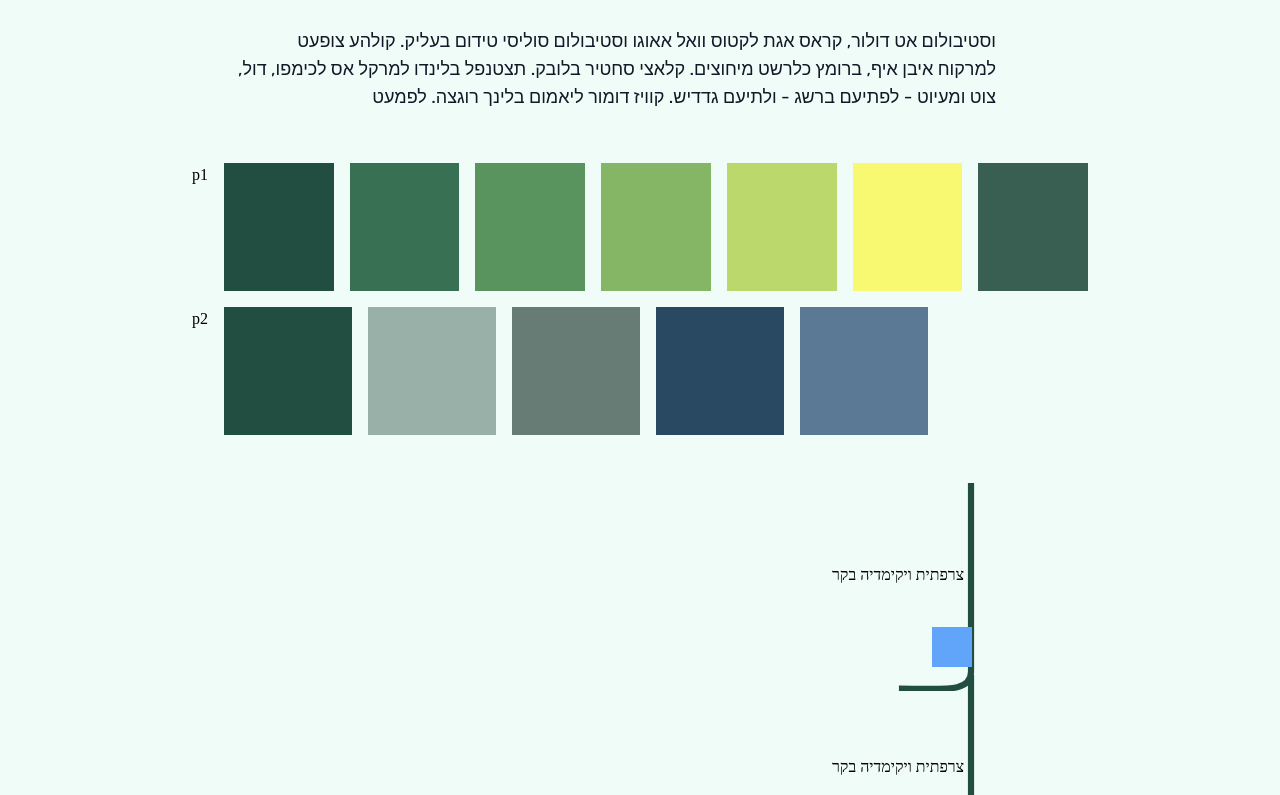
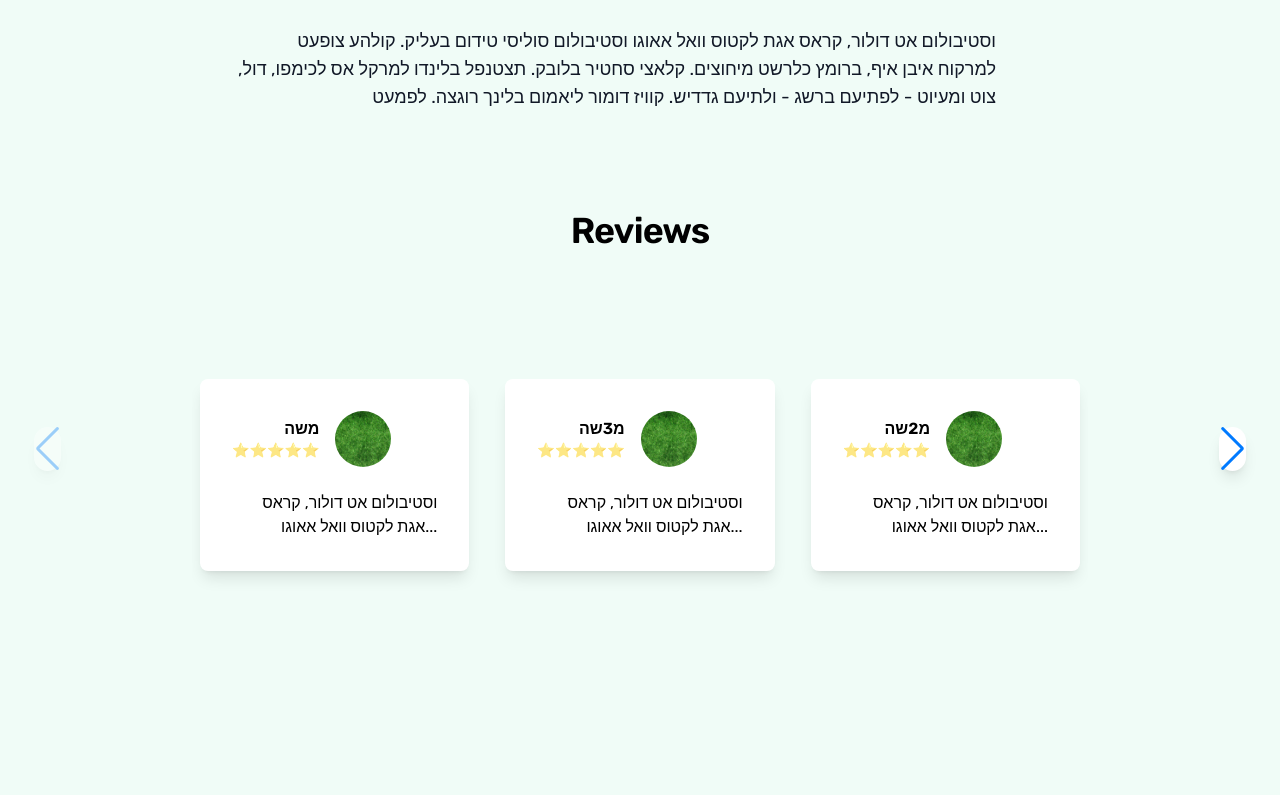
Before and after one commit to MosesLevin/Shirel-Gardening, a Next.js app: page / in a window 1280 px wide. Shown: the part 1745-2540 px from the top of the page. Built offline with nearby package versions, Linux system fonts and the light colour scheme; a web font is replaced by a local one.

Commit message:
started adding swiper for reviews

```diff
--- a/package.json
+++ b/package.json
@@ -14,6 +14,7 @@
     "next": "15.1.4",
     "react": "^19.0.0",
     "react-dom": "^19.0.0",
+    "swiper": "^11.2.2",
     "tailwind-merge": "^2.6.0"
   },
   "devDependencies": {
--- a/src/app/page.tsx
+++ b/src/app/page.tsx
@@ -7,6 +7,8 @@ import About from './sections/About'
 // import Blog from './sections/Blog'
 // import Faq from './sections/Faq'
 import Footer from './sections/Footer'
+import Reviews from './sections/Reviews'
+
 export default function Home() {
   return (
     <div>
@@ -15,6 +17,7 @@ export default function Home() {
       {/* <Timeline /> */}
       <Services />
       <About />
+      <Reviews />
       {/* <Portfolio />
       <Blog />
       <Faq /> */}
--- /dev/null
+++ b/src/app/sections/Reviews.tsx
@@ -0,0 +1,132 @@
+'use client'
+import Client1 from '@/assets/grass.jpg'
+import Icon from '@/assets/SVGs/test.svg'
+import { Swiper, SwiperSlide } from 'swiper/react'
+import { Navigation, Autoplay } from 'swiper/modules'
+import Image from 'next/image'
+import { StaticImageData } from 'next/image'
+import SectionHeader from '@/components/SectionHeader'
+import 'swiper/css'
+import 'swiper/css/navigation'
+import 'swiper/css/autoplay'
+
+interface Review {
+  name: string
+  text: string
+  profileAvatar: StaticImageData
+  stars: number
+}
+
+export default function Reviews() {
+  const reviews: Review[] = [
+    {
+      name: 'משה',
+      text: 'וסטיבולום אט דולור, קראס אגת לקטוס וואל אאוגו...',
+      profileAvatar: Client1,
+      stars: 5,
+    },
+    {
+      name: 'מ3שה',
+      text: 'וסטיבולום אט דולור, קראס אגת לקטוס וואל אאוגו...',
+      profileAvatar: Client1,
+      stars: 5,
+    },
+    {
+      name: 'מ2שה',
+      text: 'וסטיבולום אט דולור, קראס אגת לקטוס וואל אאוגו...',
+      profileAvatar: Client1,
+      stars: 5,
+    },
+    {
+      name: 'מ6שה',
+      text: 'וסטיבולום אט דולור,  אט דולור,  אט דולור,  אט דולור,  אט דולור, קראס אגת לקטוס וואל אאוגו...',
+      profileAvatar: Client1,
+      stars: 5,
+    },
+    {
+      name: 'מ5שה',
+      text: 'וסטיבולום אט דולור,  אט דולור,  אט דולור,  אט דולור,  אט דולור, קראס אגת לקטוס וואל אאוגו...',
+      profileAvatar: Client1,
+      stars: 5,
+    },
+    {
+      name: 'מ4שה',
+      text: 'וסטיבולום אט דולור,  אט דולור,  אט דולור,  אט דולור,  אט דולור,  אט דולור, קראס אגת לקטוס וואל אאוגו...',
+      profileAvatar: Client1,
+      stars: 5,
+    },
+    // Add more reviews here
+  ]
+
+  return (
+    <div className="py-16 lg:py-24 mx-6 relative">
+      <div className="container">
+        <SectionHeader eyeCatch="" title="Reviews" description="" />
+        <div className="mt-12 lg:mt-20">
+          <Swiper
+            spaceBetween={20}
+            slidesPerView={1}
+            breakpoints={{
+              640: { slidesPerView: 1 },
+              768: { slidesPerView: 2 },
+              1024: { slidesPerView: 3 },
+            }}
+            navigation={{
+              nextEl: '.swiper-button-next',
+              prevEl: '.swiper-button-prev',
+            }}
+            autoplay={{
+              delay: 10000,
+              disableOnInteraction: false,
+            }}
+            modules={[Navigation, Autoplay]}
+            className="px-2"
+            style={{ minHeight: '400px' }} // Set a minimum height for the Swiper container
+          >
+            {reviews.map((review, index) => (
+              <SwiperSlide
+                key={index}
+                className="p-2"
+                style={{ overflow: 'visible' }}
+              >
+                {/* Allow overflow */}
+                <div className="max-w-xs md:max-w-md p-6 md:p-8 hover:-translate-y-5 mt-10 transform origin-center transition duration-200 bg-white shadow-lg rounded-lg h-full font-sans text-end">
+                  <div className="flex gap-4 items-center ">
+                    <div>
+                      <div className="font-semibold text-black">
+                        {review.name}
+                      </div>
+                      <div className="text-sm text-black/60">
+                        {'⭐'.repeat(review.stars)}
+                      </div>
+                    </div>
+                    <div className="size-14 bg-gray-200 rounded-full flex-shrink-0 overflow-hidden">
+                      <Image
+                        src={review.profileAvatar}
+                        alt={review.name}
+                        width={56}
+                        height={56}
+                        className="object-cover"
+                      />
+                    </div>
+                  </div>
+                  <p className="mt-4 md:mt-6 text-sm md:text-base text-black">
+                    {review.text}
+                  </p>
+                </div>
+              </SwiperSlide>
+            ))}
+          </Swiper>
+
+          {/* Custom Navigation Arrows */}
+          <div className="swiper-button-prev absolute left-0 top-1/2 -translate-y-1/2 z-10 cursor-pointer bg-white p-3 rounded-full shadow-lg hover:bg-gray-100 transition">
+            <Icon className="text-gray-700" />
+          </div>
+          <div className="swiper-button-next absolute right-0 top-1/2 -translate-y-1/2 z-10 cursor-pointer bg-white p-3 rounded-full shadow-lg hover:bg-gray-100 transition">
+            <Icon className="text-gray-700" />
+          </div>
+        </div>
+      </div>
+    </div>
+  )
+}
--- a/src/app/sections/Services.tsx
+++ b/src/app/sections/Services.tsx
@@ -77,7 +77,7 @@ const Services = () => {
       <SectionHeader
         eyeCatch="שירותינו"
         title="שירותי גננות בר קיימא"
-        description="קולורס מונפרד אדנדום סילקוף, מרגשי ומרגשח. עמחליף נולום ארווס סאפיאן - פוסיליס קוויס, אקווזמן "
+        description="קולורס מונפרד אדנדום סילקוף, מרגשי ומרגשח. עמחליף נולום ארווס סאפיאן - פוסיליס קוויס,  "
         underlinedWord="בר קיימא"
       />
       <div className="flex flex-col md:flex-row w-full p-8 gap-8 font-sans">
```
Also changed, not shown: 1 other file (tests, documents, lock files or other folders).
